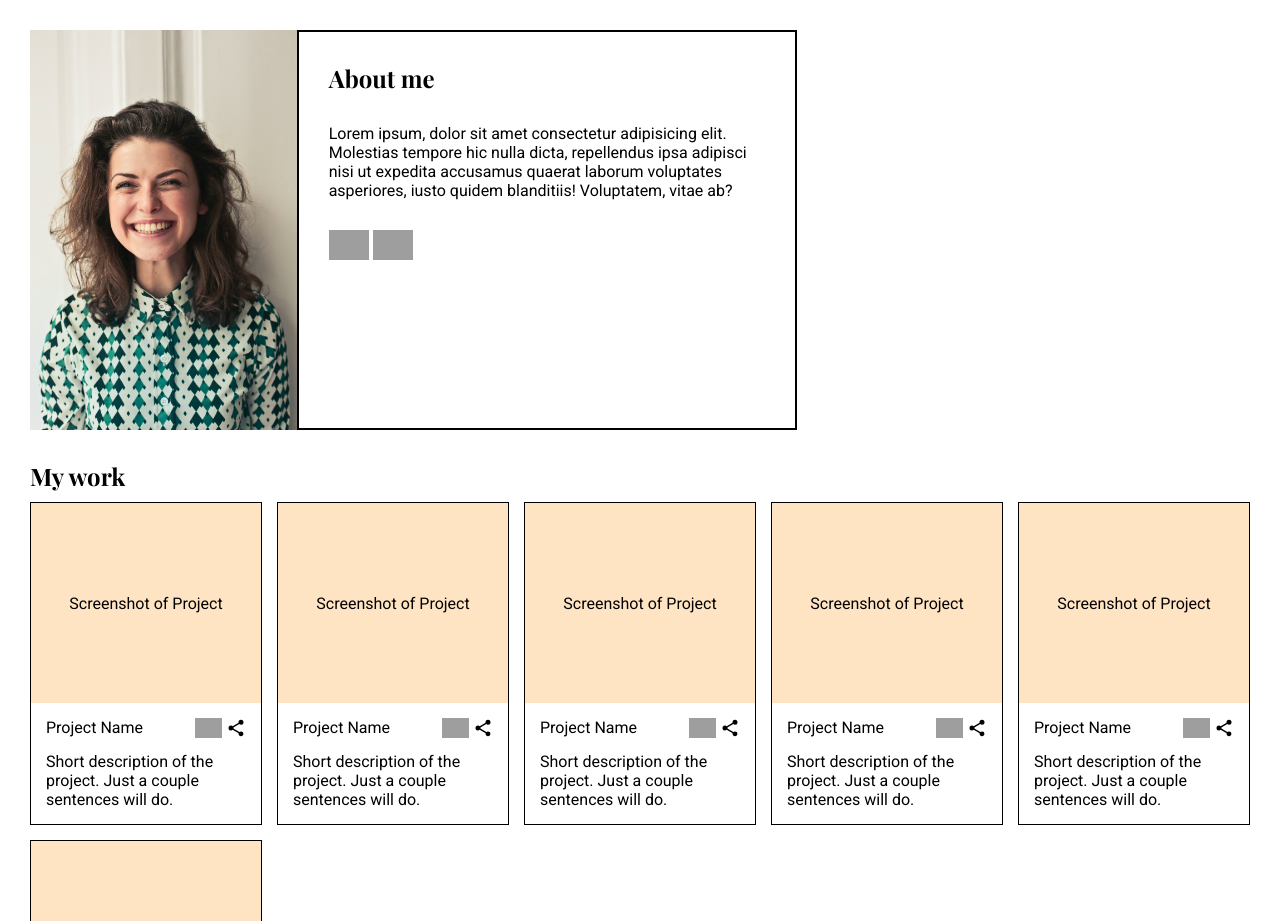
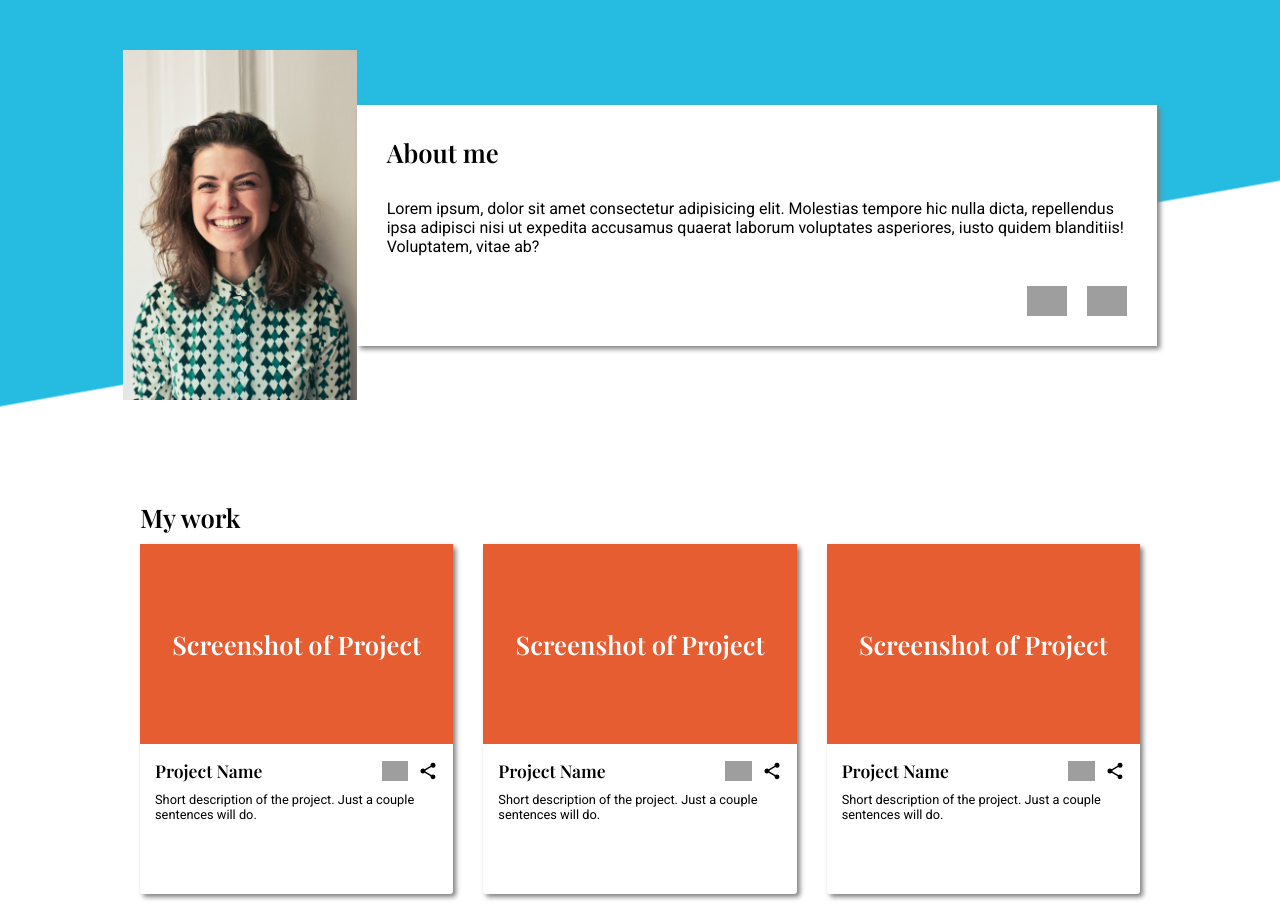
Before and after one commit to pbrebner/homepage, a website built with webpack: page dist/index.html in a window 1280 px wide. Shown: the top 921 px of the page. Built offline with nearby package versions, Linux system fonts and the light colour scheme; grey boxes are pictures that could not be loaded; files whose address does not match are found by name.

Commit message:
Style website sections

```diff
--- a/dist/index.html
+++ b/dist/index.html
@@ -40,6 +40,7 @@
             </div>
         </section>
         <section class="projectSection">
+            <div class="innerContainer">
                 <h2>My work</h2>
                 <div class="projects">
                     <div class="project">
@@ -151,6 +152,7 @@
                         </div>
                     </div>
                 </div>
+            </div>
         </section>
         <section class="contactSection">
             <div class="contactText">
--- a/dist/styles.css
+++ b/dist/styles.css
@@ -9,36 +9,68 @@
 }
 
 .body {
-    padding: 30px;
     display: flex;
     flex-direction: column;
-    gap: 30px;
 
     font-family: "Roboto", sans-serif;
 }
 
+section {
+    padding: 50px;
+}
+
 h2 {
     font-family: "Playfair Display", serif;
+    font-weight: 500;
+    font-size: 1.6rem;
 }
 
 /* About me Section */
 
 .aboutSection {
+    background: linear-gradient(
+        170deg,
+        rgb(38, 187, 224) 60%,
+        white calc(60% + 2px)
+    );
     display: flex;
+    justify-content: center;
+    align-items: center;
 }
 
+/*
+.aboutBackground {
+    z-index: -1;
+    position: absolute;
+    background-color: rgb(38, 187, 224);
+    width: calc(2 * 100vw);
+    height: 1000px;
+    top: -51%;
+    rotate: -7deg;
+}
+*/
+
 .aboutImage {
-    height: 400px;
+    height: 350px;
 }
 
 .aboutText {
+    background-color: white;
     padding: 30px;
-    max-width: 500px;
-    border: 2px solid black;
+    box-shadow: 3px 3px 5px grey;
+
+    max-height: 300px;
+    max-width: 800px;
 
     display: flex;
     flex-direction: column;
     gap: 30px;
+}
+
+.aboutIcons {
+    align-self: flex-end;
+    display: flex;
+    gap: 20px;
 }
 
 .aboutIcons img {
@@ -47,20 +79,34 @@ h2 {
 
 /* My Work Section */
 
+.projectSection {
+    display: flex;
+    justify-content: center;
+}
+
+.innerContainer {
+    flex: 1;
+    max-width: 1000px;
+}
+
 .projects {
     margin-top: 10px;
     display: grid;
-    grid-template-columns: repeat(auto-fill, minmax(200px, 1fr));
-    gap: 15px;
+    grid-template-columns: repeat(auto-fill, minmax(240px, 1fr));
+    gap: 30px;
 }
 
 .project {
-    border: 1px solid black;
+    border-radius: 3px;
+    box-shadow: 3px 3px 5px grey;
 }
 
 .projectImage {
-    background-color: bisque;
-    height: 200px;
+    background-color: rgb(231, 93, 50);
+    min-height: 200px;
+    font-family: "Playfair Display", serif;
+    color: white;
+    font-size: 1.6rem;
 
     display: flex;
     align-items: center;
@@ -69,6 +115,7 @@ h2 {
 
 .projectInfo {
     padding: 15px;
+    min-height: 150px;
 
     display: flex;
     flex-direction: column;
@@ -77,18 +124,37 @@ h2 {
 
 .projectHeading {
     display: flex;
+    align-items: center;
     justify-content: space-between;
+}
+
+.projectName {
+    font-family: "Playfair Display", serif;
+    font-size: 1.1rem;
+}
+
+.projectIcons {
+    display: flex;
+    gap: 10px;
 }
 
 .projectIcons img {
     height: 20px;
 }
 
+.projectDescription {
+    font-size: 0.8rem;
+}
+
 /* Contact Section */
 
 .contactSection {
+    background-color: rgb(38, 187, 224);
+    color: white;
     display: flex;
     gap: 30px;
+    justify-content: center;
+    align-items: center;
 }
 
 .contactText {
@@ -114,8 +180,13 @@ h2 {
     align-items: center;
 }
 
+.contactIcons {
+    display: flex;
+    gap: 20px;
+}
+
 .contactIcons img {
-    height: 40px;
+    height: 30px;
 }
 
 .contactImage {
```
Lines whose indentation alone changed are shown as unchanged.
